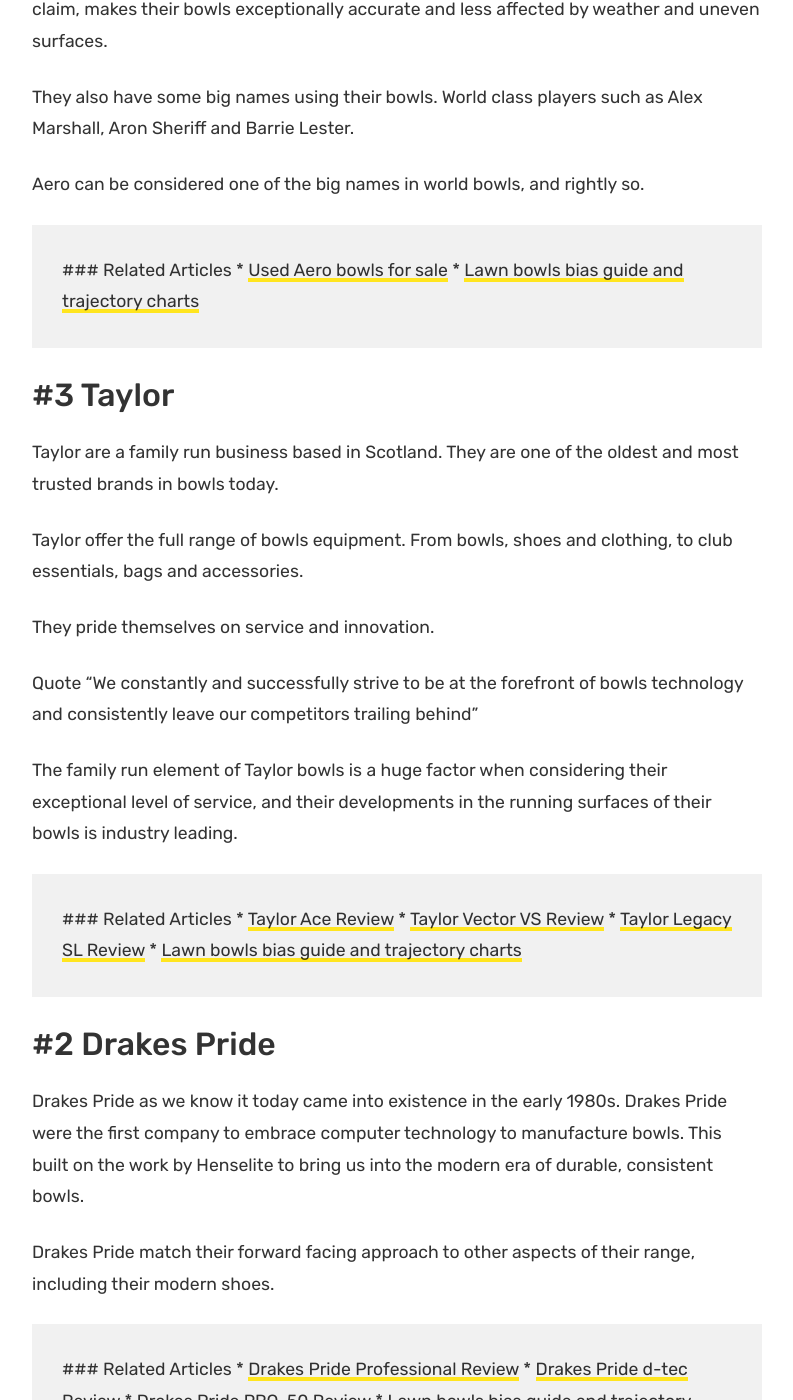
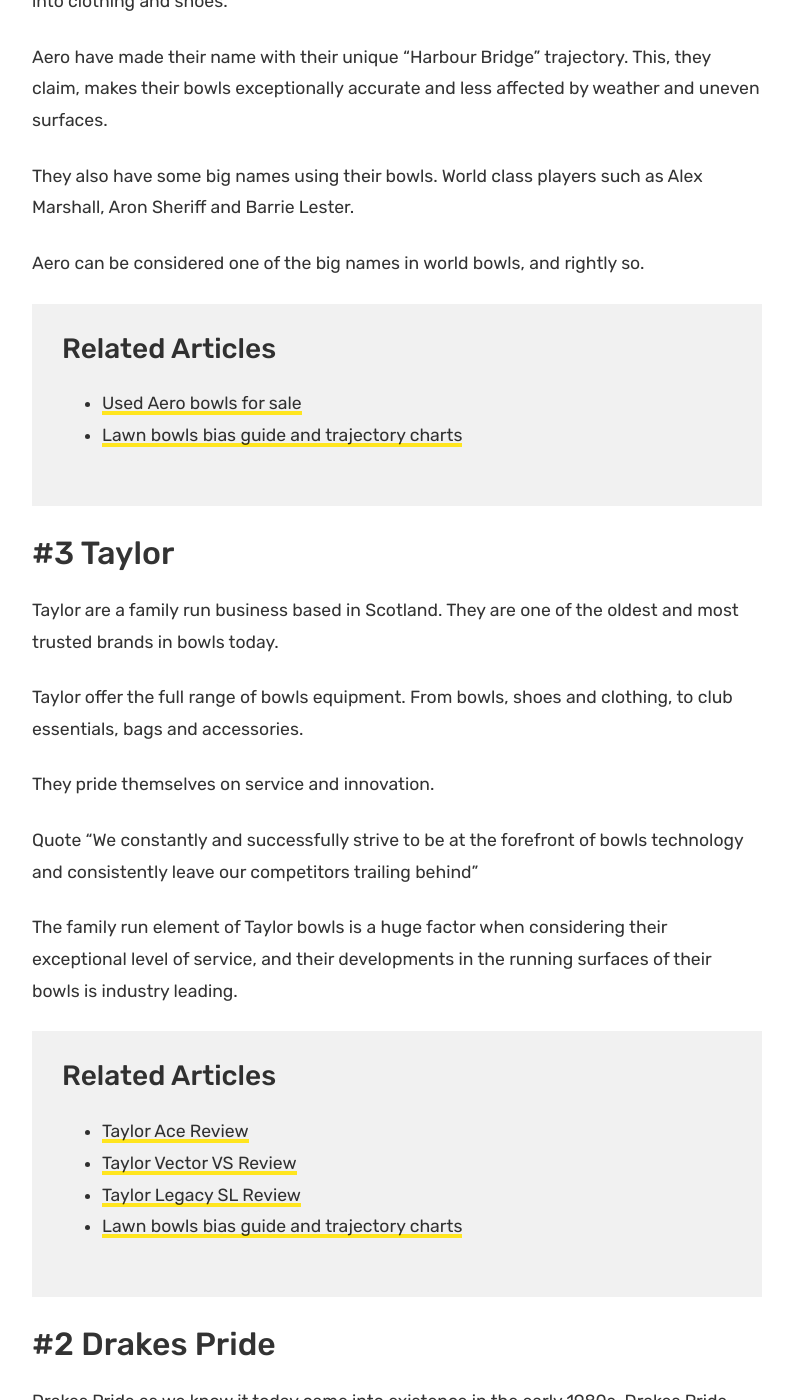
Before and after one commit to krussll/etsysimplicity, a Jekyll site: the page built from _posts/2020-06-10-best-lawn-bowls-brands.md, in a window 1280 px wide and 1400 px high, scrolled down 2259 px. Shown: the whole window, without its empty margins (53-846 px from the left). Built offline with Jekyll 4.4.1, drawn with Linux system fonts in a browser that asks for light colours; nearby versions of some CDN libraries; some of the changed text lies outside the part shown.

Commit message:
Update 2020-06-10-best-lawn-bowls-brands.md

```diff
--- a/_posts/2020-06-10-best-lawn-bowls-brands.md
+++ b/_posts/2020-06-10-best-lawn-bowls-brands.md
@@ -30,9 +30,9 @@
 
 They cover all styles and tastes and are truly masters of their field.
 
-<div class="overview">
+<div class="overview"  markdown="1">
 
-  ### Related Articles
+  <h3>Related Articles</h3>
 
   * <a href="/guide/best-wheeled-trolleys" target="_blank">Best Wheeled Trolleys for Lawn Bowls 2020</a>
 
@@ -57,9 +57,9 @@
 
 Aero can be considered one of the big names in world bowls, and rightly so.
 
-<div class="overview">
+<div class="overview"  markdown="1">
 
-  ### Related Articles
+  <h3>Related Articles</h3>
 
   * <a href="/guide/used-aero-bowls-for-sale" target="_blank">Used Aero bowls for sale</a>
   * <a href="/guide/lawn-bowls-bias-guide-and-trajectory-charts-2020" target="_blank">Lawn bowls bias guide and trajectory charts</a>
@@ -78,9 +78,9 @@
 
 The family run element of Taylor bowls is a huge factor when considering their exceptional level of service, and their developments in the running surfaces of their bowls is industry leading.
 
-<div class="overview">
+<div class="overview"  markdown="1">
 
-  ### Related Articles
+  <h3>Related Articles</h3>
 
   * <a href="/review/bowls/taylor-ace-review" target="_blank">Taylor Ace Review</a>
   * <a href="/review/bowls/taylor-vector-vs-review" target="_blank">Taylor Vector VS Review</a>
@@ -95,9 +95,9 @@
 
 Drakes Pride match their forward facing approach to other aspects of their range, including their modern shoes.
 
-<div class="overview">
+<div class="overview"  markdown="1">
 
-  ### Related Articles
+  <h3>Related Articles</h3>
 
   * <a href="/review/bowls/drakes-pride-professional-review" target="_blank">Drakes Pride Professional Review</a>
   * <a href="/review/bowls/drakes-pride-d-tec-review" target="_blank">Drakes Pride d-tec Review</a>
@@ -120,9 +120,9 @@
 
 Now overseen by the 4th generation of Hensell's Henselite is the biggest manufacturer of lawn bowls world wide.
 
-<div class="overview">
+<div class="overview"  markdown="1">
 
-  ### Related Articles
+  <h3>Related Articles</h3>
 
   * <a href="/review/shoes/henselite-tiger-sport-bowls-shoes-review" target="_blank">Henselite Tiger Sport Bowls Shoes Review</a>
   * <a href="/guide/lawn-bowls-bias-guide-and-trajectory-charts-2020" target="_blank">Lawn bowls bias guide and trajectory charts</a>
```
